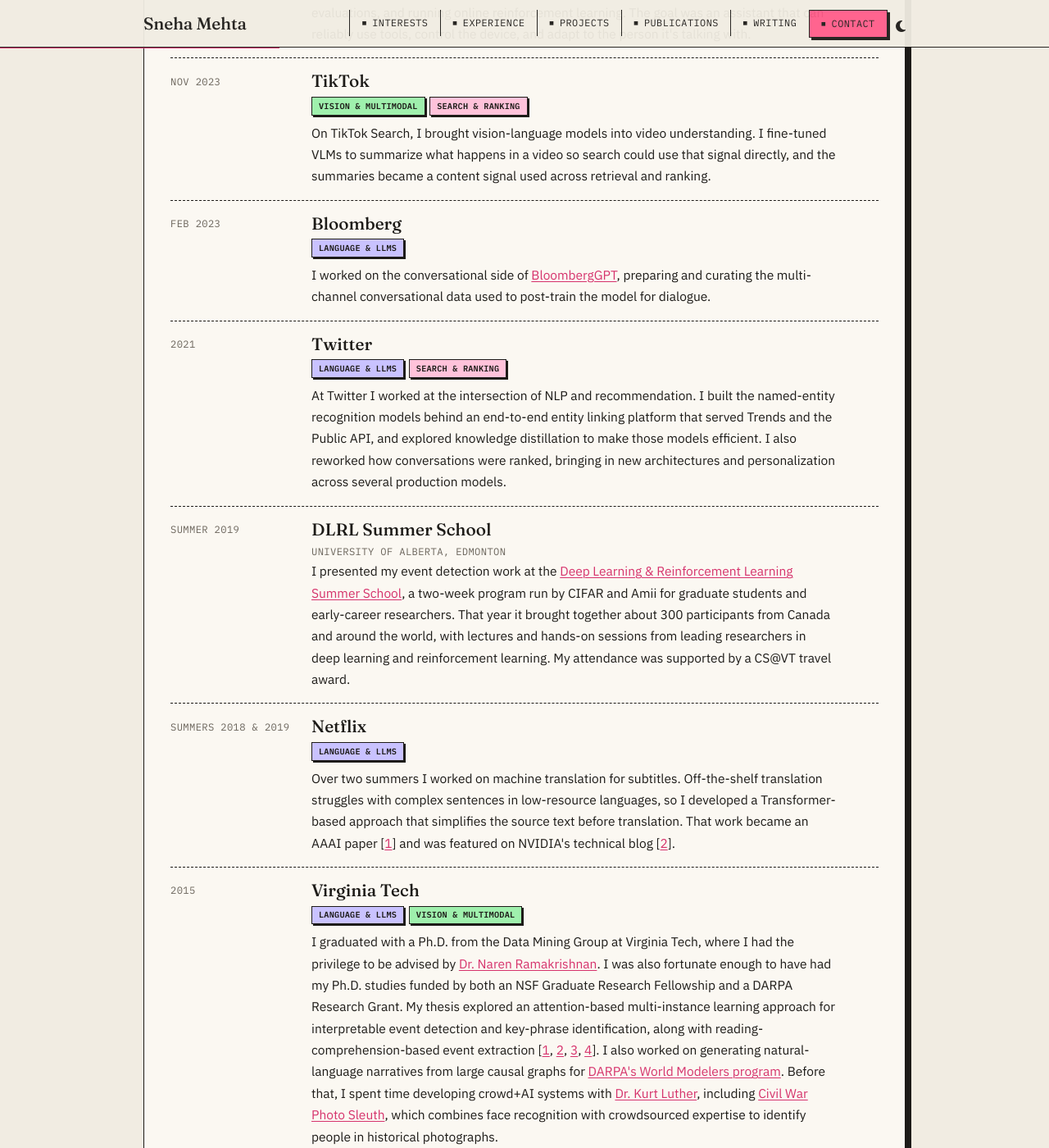
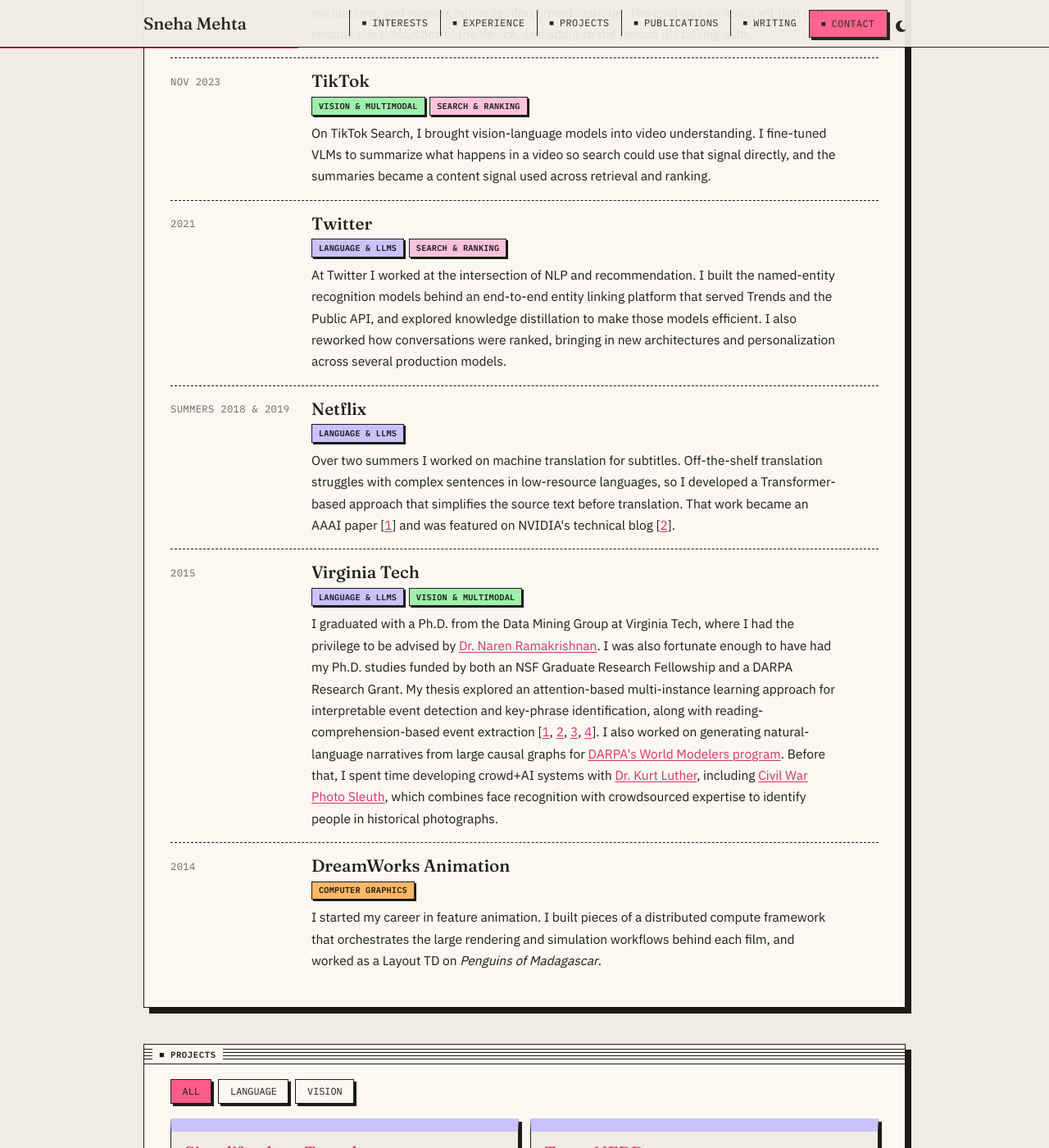
Before and after one commit to sumehta/sumehta.github.io, a Jekyll site: the page built from _pages/about.md, in a window 1280 px wide and 1400 px high, scrolled down 1247 px. Shown: the whole window at 82% size. Built offline with Jekyll 4.4.1, drawn with Linux system fonts in a browser that asks for light colours; comment, search, counter and statistics services are not loaded; a style sheet for code colours, icons or effects is not loaded; some of the changed text lies outside the part shown.

Commit message:
Remove Bloomberg; move DLRL Summer School to talks & posts
Co-Authored-By: Claude Opus 5.5 <noreply@anthropic.com>

```diff
--- a/_data/experience.yml
+++ b/_data/experience.yml
@@ -22,15 +22,6 @@
     summarize what happens in a video so search could use that signal directly, and the summaries became a
     content signal used across retrieval and ranking.
 
-- company: Bloomberg
-  dates: Feb 2023
-  domains: [language]
-  summary: >-
-    I worked on the conversational side of
-    <a href='https://www.bloomberg.com/company/press/bloomberggpt-50-billion-parameter-llm-tuned-finance/'>BloombergGPT</a>,
-    preparing and curating the multi-channel conversational data used to post-train the model for
-    dialogue.
-
 - company: Twitter
   dates: 2021
   domains: [language, recsys]
@@ -39,17 +30,6 @@
     recognition models behind an end-to-end entity linking platform that served Trends and the Public API,
     and explored knowledge distillation to make those models efficient. I also reworked how conversations
     were ranked, bringing in new architectures and personalization across several production models.
-
-- company: DLRL Summer School
-  org: University of Alberta, Edmonton
-  dates: Summer 2019
-  summary: >-
-    I presented my event detection work at the
-    <a href='https://cifar.ca/next-generation/training-programs/deep-learning-reinforcement-learning-summer-school'>Deep Learning &amp; Reinforcement Learning Summer School</a>,
-    a two-week program run by CIFAR and Amii for graduate students and early-career researchers. That year
-    it brought together about 300 participants from Canada and around the world, with lectures and hands-on
-    sessions from leading researchers in deep learning and reinforcement learning. My attendance was
-    supported by a CS@VT travel award.
 
 - company: Netflix
   dates: Summers 2018 & 2019
--- a/_data/notable_tweets.yml
+++ b/_data/notable_tweets.yml
@@ -18,3 +18,8 @@
   event: "University of Maryland, College Park"
   url: "https://x.com/snehaSM/status/1236057791640547329?s=20"
   note: "Presenting research work at MASCLL."
+
+- title: "Deep Learning & Reinforcement Learning Summer School"
+  event: "DLRL · 2019 · University of Alberta, Edmonton"
+  url: "https://cifar.ca/next-generation/training-programs/deep-learning-reinforcement-learning-summer-school"
+  note: "Presented my event detection work at the CIFAR and Amii summer school, supported by a CS@VT travel award."
```
